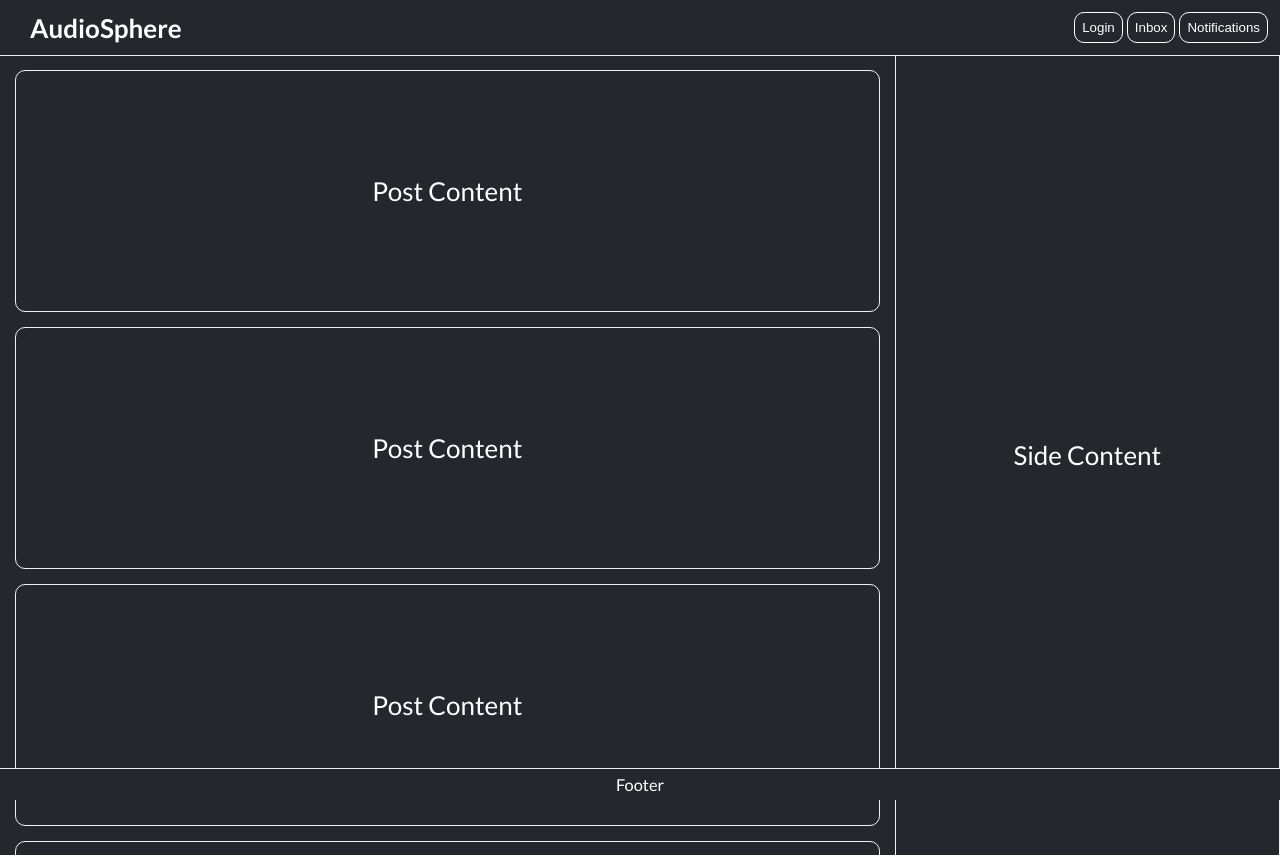
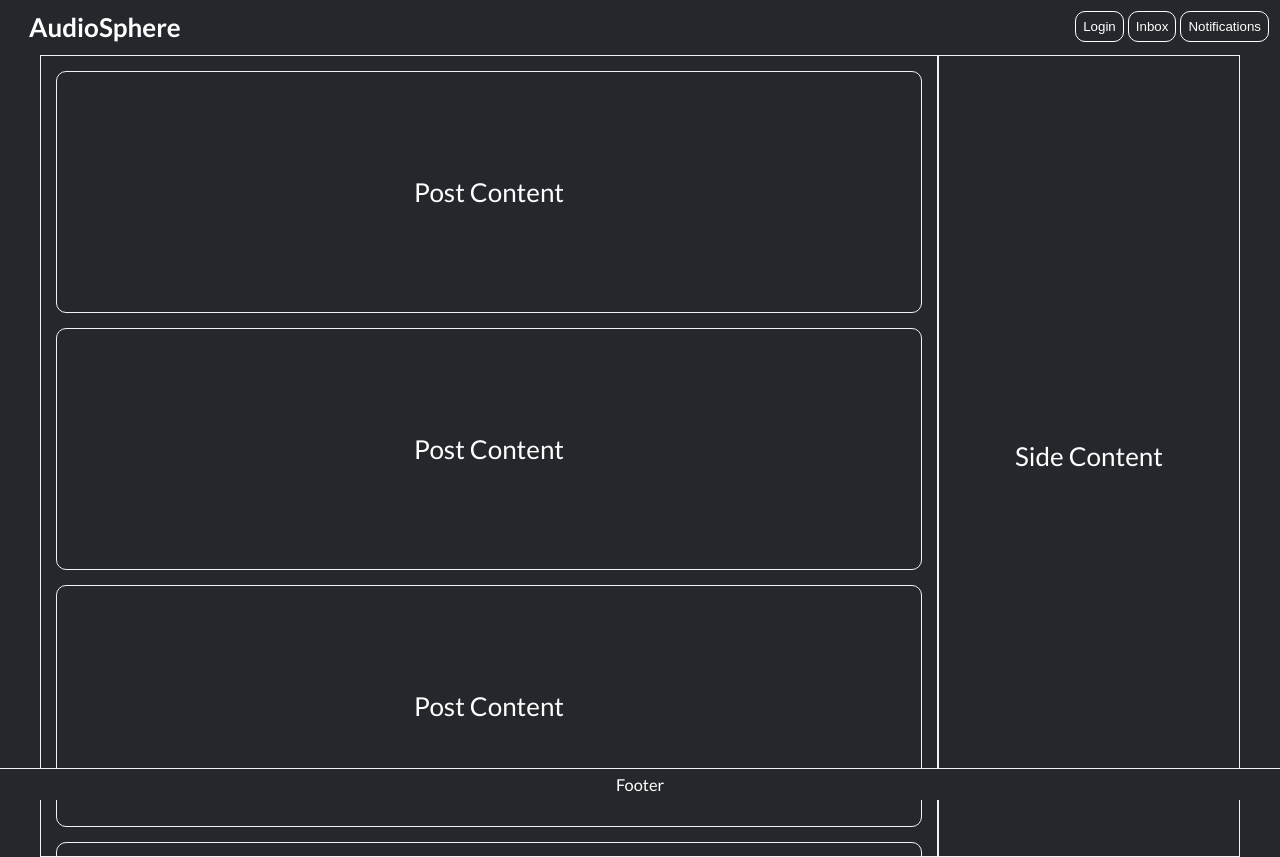
Before and after one commit to MMcBreezy/audiosphere-frontend, a React (Create React App) app: page / in a window 1280 px wide. Built offline with nearby package versions, Linux system fonts and the light colour scheme.

Commit message:
more css styling tests

```diff
--- a/src/App.css
+++ b/src/App.css
@@ -1,18 +1,12 @@
 .App {
   text-align: center;
+  display: flex;
+  justify-content: space-between;
 }
-
-/* .App-header {
-  background-color: #24262a;
-  min-height: 10vh;
-  display: flex;
-  flex-direction: column;
-  justify-content: center;
-  ;
-  color: white;
-} */
 
 .App-body {
   display: flex;
+  justify-content: center;
+  width: 100%;
   background-color: #24272b;
 }
--- a/src/components/styles.css
+++ b/src/components/styles.css
@@ -11,14 +11,12 @@
 }
 
 .header-container {
-  /* background: linear-gradient(to right, rgb(157, 201, 255), rgb(33, 94, 170)); */
   background-color: #24272b;
   display: flex;
   justify-content: space-between;
   align-items: center;
-  padding: 10px;
+  padding: 9px;
   font-weight: bold;
-  border-bottom: 1px solid #f2f2f2;
   position: fixed;
   top: 0;
   left: 0;
@@ -34,9 +32,10 @@
 .main-container {
   background-color: #24272b;
   width: 70%;
+  max-height: 100vh;
   font-size: calc(10px + 2vmin);
   color: white;
-  border-right: 1px solid #f2f2f2;
+  border: 1px solid #f2f2f2;
   margin-top: 55px;
   overflow-y: auto;
 }
@@ -44,7 +43,7 @@
 .side-container {
   background-color: #24272b;
   width: 30%;
-  max-width: 400px;
+  width: 300px;
   min-height: 100vh;
   display: flex;
   justify-content: center;
@@ -52,7 +51,7 @@
   font-size: calc(10px + 2vmin);
   color: white;
   margin-top: 55px;
-  border-right: 1px solid #f2f2f2;
+  border: 1px solid #f2f2f2;
   overflow-y: auto;
 }
 
@@ -68,16 +67,17 @@
 }
 
 .footer-container {
+  background-color: #24272b;
   position: fixed;
   bottom: 0;
   left: 0;
   right: 0;
-  background-color: #24272b;
-  border-top: 1px solid #f2f2f2;
   color: white;
   display: flex;
   justify-content: center;
   align-items: center;
   padding: 6px;
   font-size: calc(10px + 0.8vmin);
+  border-top: 1px solid #f2f2f2;
+
 }
```
